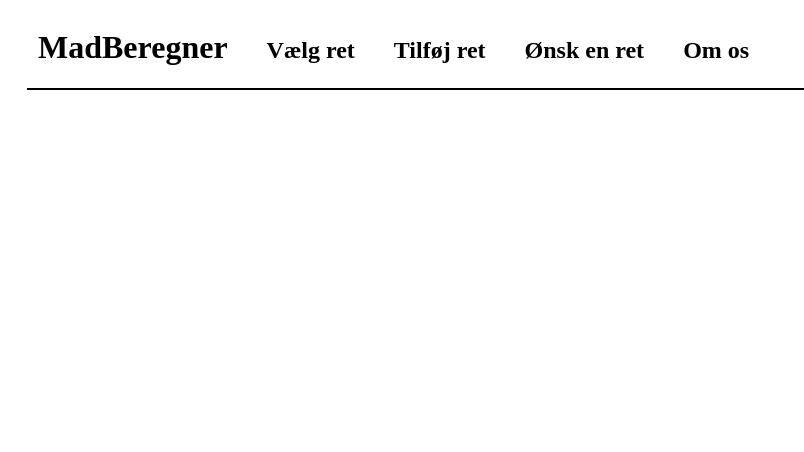
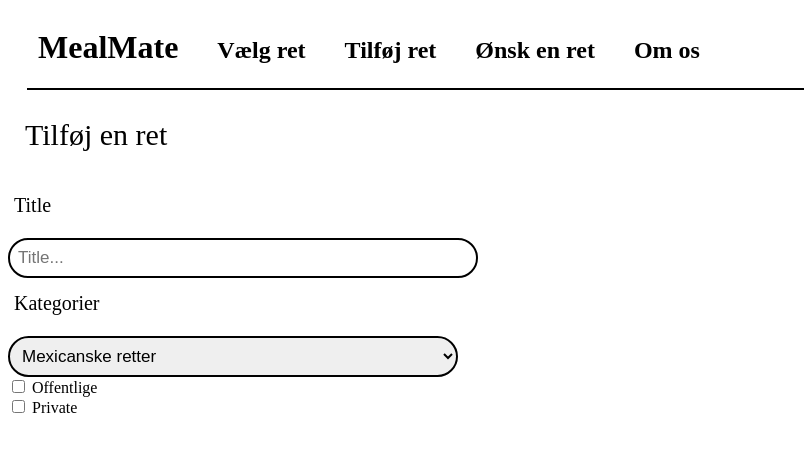
Before and after one commit to niko579a/Teknologi-eksamen, a plain HTML site: page addFood.html in a window 1280 px wide. Shown: the whole page, without its empty margins (0-804 px from the left). Drawn offline with Linux system fonts and the light colour scheme.

Commit message:
addfoodone
just the first one

```diff
--- a/addFood.html
+++ b/addFood.html
@@ -3,13 +3,14 @@
 <head>
     <meta charset="UTF-8">
     <meta name="viewport" content="width=device-width, initial-scale=1.0">
-    <title>Document</title>
+    <title>Tilføj en ret</title>
     <link rel="stylesheet" href="./css/navBar.css">
+    <link rel="stylesheet" href="./css/addFood.css">
 </head>
 <body>
     <!-- navigation bar -->
     <div class= "nav">
-        <div class="first logo"><h1 class="Name"><a href="./index.html">MadBeregner</a><h1></div>
+        <div class="first logo"><h1 class="Name"><a href="./index.html">MealMate</a><h1></div>
         <div class="first one"><h2><a href="./chooseFood.html">Vælg ret</a></h2></div>
         <div class= "first two"><h2><a href="./addFood.html">Tilføj ret</a></h2></div>
         <div class= "first three"><h2><a href="./requestFood.html">Ønsk en ret</a></h2></div>
@@ -19,6 +20,30 @@
     <!-- navigation bar  end -->
 
     <!-- addFood css-->
+    <div class="Text">
+        <div class="textContainer"><p>Tilføj en ret</p>
+    </div>
+    <div class="topnav">
+        <label for="title"> Title</label><br>
+        <input type="text" placeholder="Title..." maxlength="50" size="50">
+      </div>
+    <div class="selectBox">
+        <label for="kategorier"> Kategorier</label><br>
+        <select name="kategorier" id="Kategorier">
+            <option value="mexicanske retter">Mexicanske retter</option>
+            <option value="vegetarretter">Vegetarretter</option>
+            <option value="italienske retter">Italienske retter</option>
+            <option value="kinesiske retter">Kinesiske retter</option>
+            <option value="indiske retter">Indiske retter</option>
+          </select>
+    </div>
+    <form action="/action_page.php">
+        <input type="checkbox" id="tilgenligehed1" name="tilgenligehed1" value="Offentlige">
+        <label for="tilgenligehed1"> Offentlige</label><br>
+
+        <input type="checkbox" id="tilgenligehed2" name="tilgenligehed2" value="Private">
+        <label for="tilgenligehed2"> Private</label><br>
+      </form>
     <!-- addFood css end-->
 </body>
 </html>
--- a/css/addFood.css
+++ b/css/addFood.css
@@ -0,0 +1,53 @@
+.firstParagrah{
+    width: 100%;
+    margin-top: 25px;
+}
+.textContainer{
+    position: relative;
+    left: 17px;
+    padding-right: 30px;
+    width: 55%;
+    text-align: justify;
+     line-height: 30px;
+    font-size: 30px;
+}
+.topnav input[type=text] {
+    size:50;
+    padding: 8px;
+    width: 450px;
+    margin-top: 8px;
+    font-size: 17px;
+    border-radius: 25px;
+    border: 2px solid;
+  }
+.topnav input:focus {
+    outline: none;
+}
+.topnav label[for="title"] {
+    position: relative;
+    left: 6px;
+    padding-right: 30px;
+    width: 55%;
+    text-align: justify;
+     line-height: 50px;
+    font-size: 20px;
+}
+
+.selectBox select[name="kategorier"] {
+    padding: 8px;
+    width: 450px;
+    margin-top: 8px;
+    font-size: 17px;
+    border-radius: 25px;
+    border: 2px solid;
+    outline: none;
+}
+.selectBox label[for="kategorier"] {
+    position: relative;
+    left: 6px;
+    padding-right: 30px;
+    width: 55%;
+    text-align: justify;
+     line-height: 50px;
+    font-size: 20px;
+}
```
